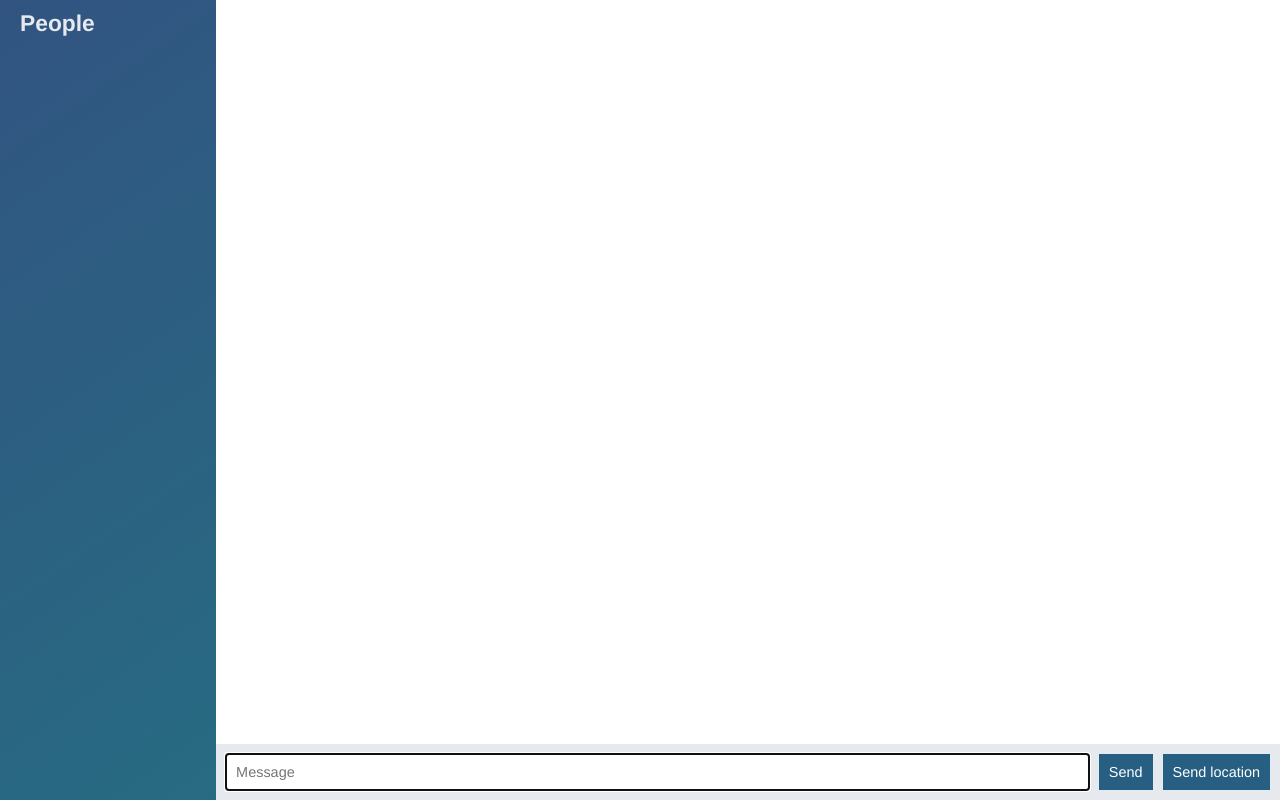
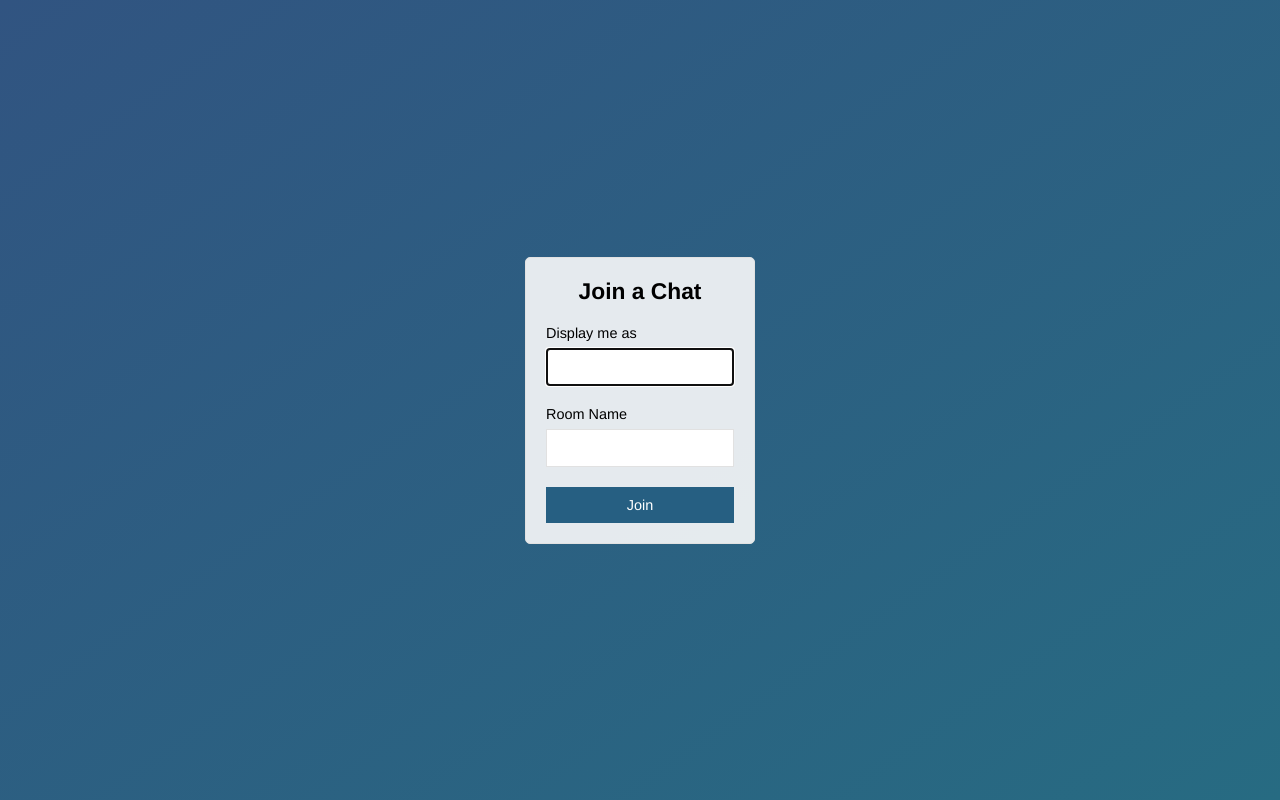
Before and after one commit to Stefan-Tian/Chap-App, a website: page public/index.html in a window 1280 px wide. Drawn offline with nearby package versions, Linux system fonts and the light colour scheme; no server answers.

Commit message:
Add & style the join page

```diff
--- a/public/index.html
+++ b/public/index.html
@@ -2,60 +2,28 @@
 <html>
   <head>
     <meta charset="utf-8">
-    <title>Chap app</title>
+    <title>Join | ChatApp</title>
+    <meta name="viewport" content="width=device-width, initial-scale=1, user-scalable=no">
     <link rel="stylesheet" href="/css/style.css">
   </head>
-  <body class="chat">
-
-    <div class="chat__sidebar">
-      <h3>People</h3>
-      <div id="user">
-      </div>
+  <body class="centered-form">
+    <div class="centered-form__form">
+      <form class="" action="chat.html">
+        <div class="form-field">
+          <h3>Join a Chat</h3>
+        </div>
+        <div class="form-field">
+          <label>Display me as</label>
+          <input type="text" name="name" autofocus>
+        </div>
+        <div class="form-field">
+          <label>Room Name</label>
+          <input type="text" name="room">
+        </div>
+        <div class="form-field">
+          <button>Join</button>
+        </div>
+      </form>
     </div>
-
-      <div class="chat__main">
-        <ol id="messages" class="chat__messages"></ol>
-
-        <div class="chat__footer">
-          <form id="messageForm">
-            <input type="text" name="message" placeholder="Message" autofocus autocomplete="off">
-            <button type="submit" name="button">Send</button>
-          </form>
-          <button id="send-location">Send location</button>
-        </div>
-      </div>
-
-    <script id="message-template" type="text/template">
-      <li class="message">
-        <div class="message__title">
-          <h4>{{from}}</h4>
-          <span>{{createdAt}}</span>
-        </div>
-        <div class="message__body">
-          <p>{{text}}</p>
-        </div>
-      </li>
-    </script>
-
-    <script id="location-message-template" type="text/template">
-      <li class="message">
-        <div class="message__title">
-          <h4>{{from}}</h4>
-          <span>{{createdAt}}</span>
-        </div>
-        <div class="message__body">
-          <p>
-            <a href="{{url}}" target="_blank">My current location</a>
-          </p>
-        </div>
-      </li>
-    </script>
-
-
-    <script src="/socket.io/socket.io.js"></script>
-    <script src="https://code.jquery.com/jquery-3.2.1.min.js" integrity="sha256-hwg4gsxgFZhOsEEamdOYGBf13FyQuiTwlAQgxVSNgt4=" crossorigin="anonymous"></script>
-    <script src="/js/libs/moment.js"></script>
-    <script src="/js/libs/mustache.js"></script>
-    <script src="/js/index.js"></script>
   </body>
 </html>
```
Also changed, not shown: public/chat.html (added, +62 -0 lines), public/js/chat.js (renamed from public/js/index.js).
